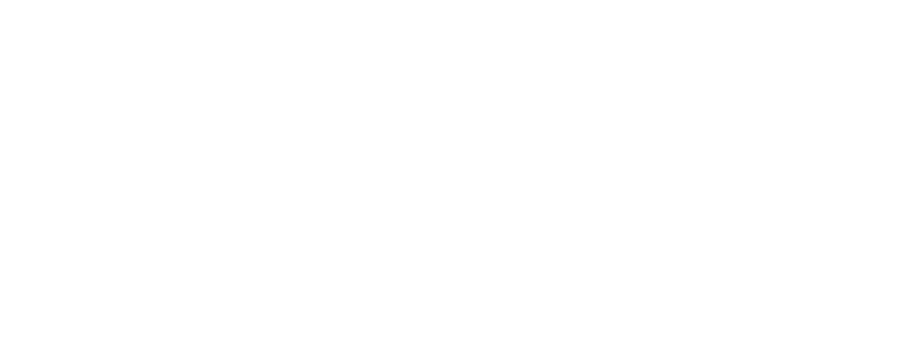
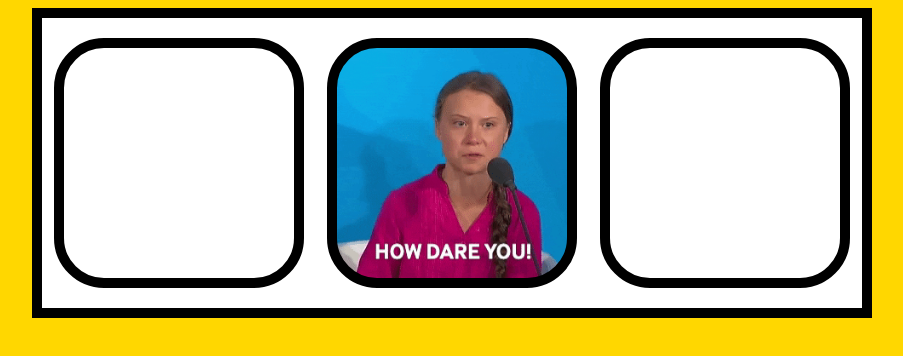
Before and after one commit to FbW43-2/uib_Sara_HTML, a plain HTML site: page memes2.html in a window 1280 px wide. Shown: the whole page, without its empty margins (196-1099 px from the left). Drawn offline with Linux system fonts and the light colour scheme.

Commit message:
add changes

```diff
--- a/Css/style.css
+++ b/Css/style.css
@@ -33,7 +33,7 @@ body {
 }
 /* Version 1 for centering using FlexBox
 this centering is apllied to the direct child*/
-.center {
+.center-v1 {
   display: flex;
   justify-content: center;
   align-items: center;
@@ -43,3 +43,32 @@ this centering is apllied to the element that has this class */
 .center-v2 {
   margin: auto;
 }
+.main-container {
+  width: 820px;
+  height: 290px;
+  background-color: white;
+
+  display: flex;
+  justify-content: space-around;
+  align-items: center;
+}
+
+.meme-container {
+  width: 230px;
+  height: 230px;
+}
+.border-rounded-1 {
+  border: solid 10px black;
+  border-radius: 20%;
+}
+#meme-square-1 {
+}
+
+#meme-square-2 {
+  background-image: url("/img/gighy.gif");
+  background-size: cover;
+  background-position: center;
+}
+
+#meme-square-3 {
+}
--- a/memes2.html
+++ b/memes2.html
@@ -0,0 +1,17 @@
+<!DOCTYPE html>
+<html lang="en">
+  <head>
+    <meta charset="UTF-8" />
+    <meta name="viewport" content="width=device-width, initial-scale=1.0" />
+    <link rel="stylesheet" href="Css/style.css" />
+    <title>Memes 2</title>
+  </head>
+
+  <body class="color-primary center-v1">
+    <div class="main-container thick-border-1">
+      <div id="meme-square-1" class="meme-container border-rounded-1"></div>
+      <div id="meme-square-2" class="meme-container border-rounded-1"></div>
+      <div id="meme-square-3" class="meme-container border-rounded-1"></div>
+    </div>
+  </body>
+</html>
```
Also changed, not shown: index.html (+4 -4 lines).
